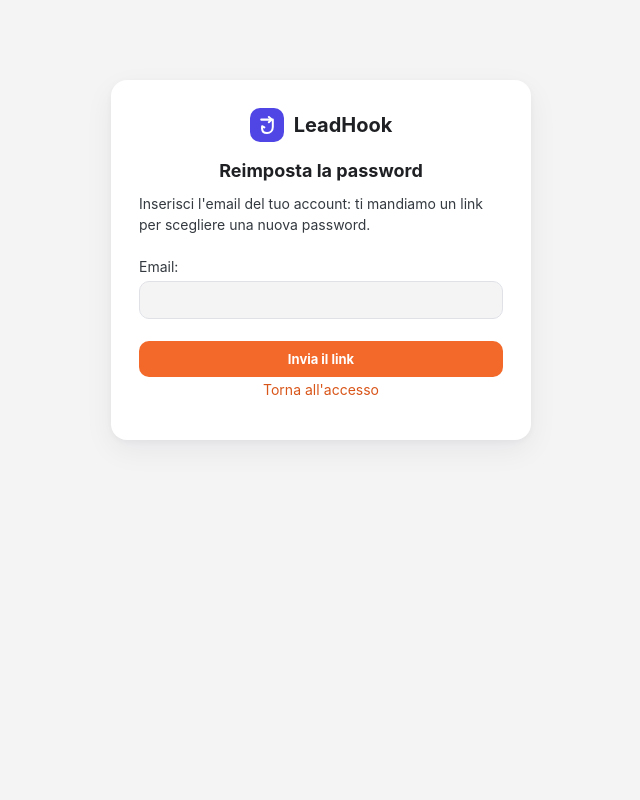
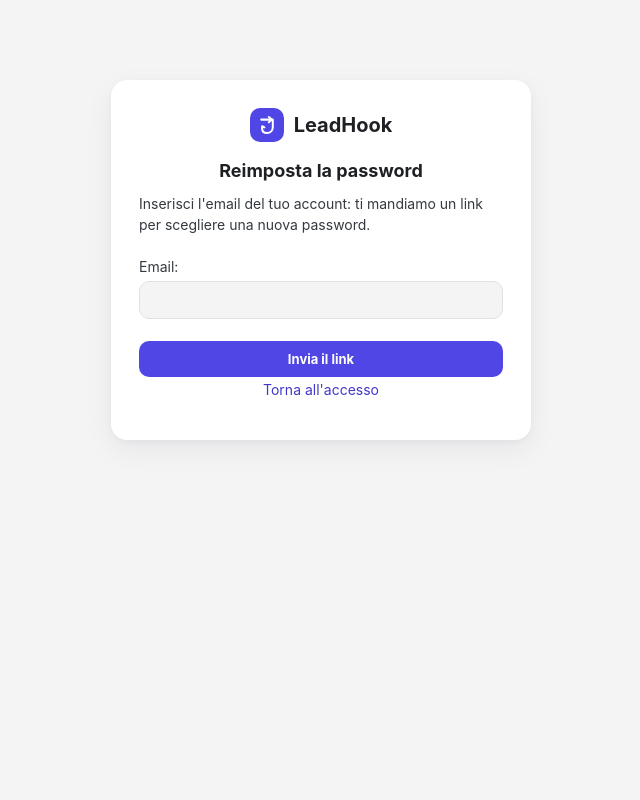
Before and after one commit to flavioabbinante/leadhook, a Django app: page /admin/password_reset/ in a window 1280 px wide. Shown: the whole page, without its empty margins (319-959 px from the left). Run offline with Django 5.2, Linux system fonts and the light colour scheme; parts of the project's set-up code (start-up, migrations or seed data) failed here and were passed over.

Commit message:
feat(brand): switch the admin accent from orange to indigo
Matches the new logo, favicon and banner. The --lh-orange* tokens become
--lh-accent*; dark mode uses a lighter indigo so links stay readable.

```diff
--- a/leadhook/core/static/leadhook/admin.css
+++ b/leadhook/core/static/leadhook/admin.css
@@ -1,12 +1,11 @@
-/* LeadHook admin theme: soft cards, orange accent, sidebar shell. Loaded after Django's CSS. */
+/* LeadHook admin theme: soft cards, indigo accent, sidebar shell. Loaded after Django's CSS. */
 
 :root,
 html[data-theme="light"] {
-  --lh-orange: #f2692a;
-  --lh-orange-dark: #d9561a;
-  --lh-orange-soft: #fde9df;
+  --lh-accent: #4f46e5;
+  --lh-accent-dark: #4338ca;
+  --lh-accent-soft: #eef2ff;
   --lh-ink: #1f2023;
-  --lh-indigo: #4f46e5;
   --lh-ink-soft: #2b2c30;
   --lh-text: #343a40;
   --lh-muted: #7b8191;
@@ -24,9 +23,9 @@ html[data-theme="light"] {
   --lh-radius-sm: 10px;
 
   /* Django admin variables, re-pointed at the theme. */
-  --primary: var(--lh-orange);
+  --primary: var(--lh-accent);
   --secondary: var(--lh-ink);
-  --accent: var(--lh-orange);
+  --accent: var(--lh-accent);
   --primary-fg: #fff;
   --body-fg: var(--lh-text);
   --body-bg: var(--lh-canvas);
@@ -40,9 +39,9 @@ html[data-theme="light"] {
   --breadcrumbs-fg: var(--lh-muted);
   --breadcrumbs-link-fg: var(--lh-muted);
   --breadcrumbs-bg: transparent;
-  --link-fg: var(--lh-orange-dark);
+  --link-fg: var(--lh-accent-dark);
   --link-hover-color: var(--lh-ink);
-  --link-selected-fg: var(--lh-orange);
+  --link-selected-fg: var(--lh-accent);
   --hairline-color: var(--lh-line);
   --border-color: #dfe1e6;
   --darkened-bg: #f8f8fa;
@@ -51,12 +50,12 @@ html[data-theme="light"] {
   --button-fg: #fff;
   --button-bg: var(--lh-ink);
   --button-hover-bg: #000;
-  --default-button-bg: var(--lh-orange);
-  --default-button-hover-bg: var(--lh-orange-dark);
+  --default-button-bg: var(--lh-accent);
+  --default-button-hover-bg: var(--lh-accent-dark);
   --close-button-bg: #8b909c;
   --close-button-hover-bg: var(--lh-ink);
   --object-tools-bg: var(--lh-ink);
-  --object-tools-hover-bg: var(--lh-orange);
+  --object-tools-hover-bg: var(--lh-accent);
   --message-success-bg: #e8f7ec;
   --message-warning-bg: #fff6e0;
   --message-error-bg: #fdecec;
@@ -657,7 +660,7 @@ body.login { background: var(--lh-canvas); }
 .login #branding .lh-brand { border: 0; padding: 0; justify-content: center; font-size: 20px; }
 .login #content { padding: 18px 28px 28px; }
 .login .submit-row { padding: 12px 0 0; margin: 0; background: none; box-shadow: none; }
-.login .submit-row input { width: 100%; background: var(--lh-orange); }
+.login .submit-row input { width: 100%; background: var(--lh-accent); }
 .login .form-row { padding: 6px 0; border: 0; }
 .login .form-row input { width: 100%; box-sizing: border-box; border-radius: var(--lh-radius-sm); padding: 10px 12px; }
 .login .lh-card-title { margin: 0 0 12px; font-size: 18px; text-align: center; color: var(--lh-ink); }
@@ -894,10 +897,10 @@ a.lh-flow-node:hover { border-color: var(--lh-orange); text-decoration: none; }
 .lh-diag-bad { background: var(--lh-red); }
 
 /* Statistics: filters, stat tiles, a single-series column chart, breakdown tables. */
-:root { --lh-chart: #f2692a; --lh-tip-bg: #1f2023; --lh-tip-line: transparent; }
-html[data-theme="dark"] { --lh-chart: #ea6426; --lh-tip-bg: #2e3036; --lh-tip-line: #3d4048; }
+:root { --lh-chart: #4f46e5; --lh-tip-bg: #1f2023; --lh-tip-line: transparent; }
+html[data-theme="dark"] { --lh-chart: #6366f1; --lh-tip-bg: #2e3036; --lh-tip-line: #3d4048; }
 @media (prefers-color-scheme: dark) {
-  html:not([data-theme="light"]) { --lh-chart: #ea6426; --lh-tip-bg: #2e3036; --lh-tip-line: #3d4048; }
+  html:not([data-theme="light"]) { --lh-chart: #6366f1; --lh-tip-bg: #2e3036; --lh-tip-line: #3d4048; }
 }
 .lh-stats-filters { display: flex; flex-wrap: wrap; align-items: center; gap: 12px; margin-bottom: 20px; }
 .lh-segmented { display: inline-flex; padding: 3px; border-radius: 10px; background: var(--lh-track); }
--- a/leadhook/destinations/static/leadhook/destination_form.js
+++ b/leadhook/destinations/static/leadhook/destination_form.js
@@ -43,7 +43,7 @@ document.addEventListener("change", (event) => {
   });
 });
 
-// Telegram message: highlight {placeholders} behind the textarea (orange known, red unknown).
+// Telegram message: highlight {placeholders} behind the textarea (indigo known, red unknown).
 document.addEventListener("DOMContentLoaded", () => {
   const message = document.getElementById("id_message_template");
   if (!message) return;
```
Also changed, not shown: other parts of leadhook/core/static/leadhook/admin.css (+44 -40 lines).
